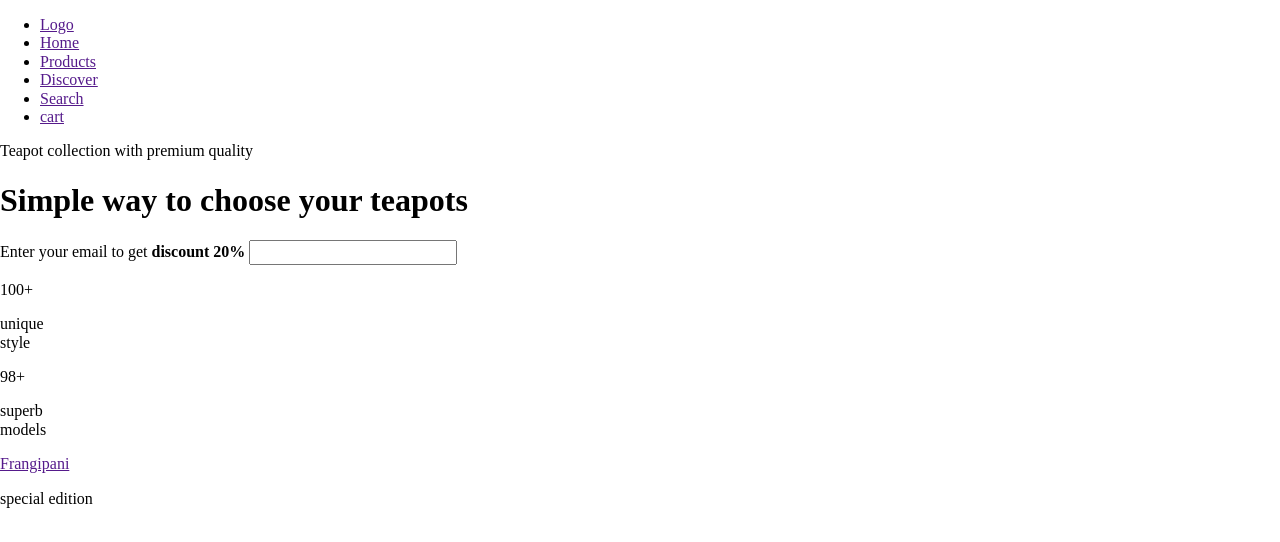
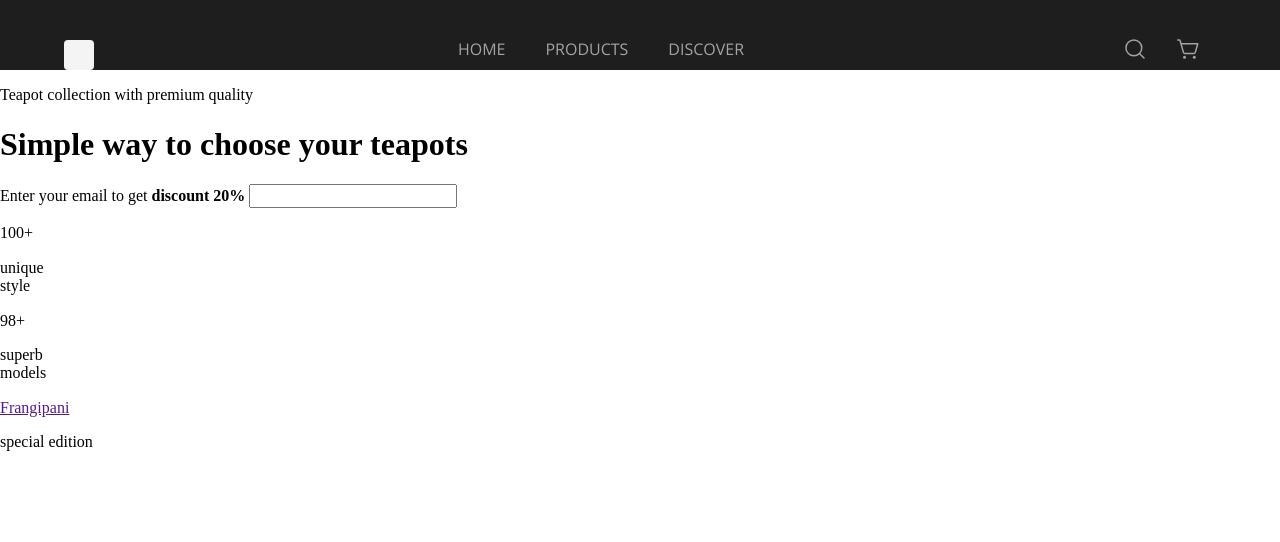
Before and after one commit to MainlyColors/portfolio-project, a plain HTML site: page index.html in a window 1280 px wide. Drawn offline with nearby package versions, Linux system fonts and the light colour scheme.

Commit message:
add header html/css

```diff
--- a/index.html
+++ b/index.html
@@ -5,6 +5,13 @@
     <meta http-equiv="X-UA-Compatible" content="IE=edge" />
     <meta name="viewport" content="width=device-width, initial-scale=1.0" />
     <title>site</title>
+    <!-- Lora, Open sans, Poppins -->
+    <link rel="preconnect" href="https://fonts.googleapis.com" />
+    <link rel="preconnect" href="https://fonts.gstatic.com" crossorigin />
+    <link
+      href="https://fonts.googleapis.com/css2?family=Lora:wght@400;500;600;700&family=Open+Sans:wght@300;400;500&family=Poppins:wght@300;400&display=swap"
+      rel="stylesheet"
+    />
 
     <link rel="stylesheet" href="./src/css/normalize.css" />
     <link rel="stylesheet" href="./src/css/style.css" />
@@ -16,13 +23,28 @@
     <header>
       <nav>
         <ul>
-          <li><a href="">Logo</a></li>
+          <li class="logo"><a href=""></a></li>
           <li><a href="">Home</a></li>
           <li><a href="">Products</a></li>
           <li><a href="">Discover</a></li>
-          <li><a href="">Search</a></li>
+          <li class="nav-icon search">
+            <a href="">
+              <img
+                src="./assets/svg/magnifying-glass.svg"
+                alt="search"
+                srcset=""
+              />
+            </a>
+          </li>
           <!-- on click form search-->
-          <li><a href="">cart</a></li>
+          <li class="nav-icon cart">
+            <a href="">
+              <img
+                src="./assets/svg/shopping-cart-simple.svg"
+                alt="shopping cart"
+              />
+            </a>
+          </li>
         </ul>
       </nav>
     </header>
--- a/src/css/style.css
+++ b/src/css/style.css
@@ -3,20 +3,94 @@
 /*******************************************/
 
 /* Box Model Hack */
-*{
+* {
   box-sizing: border-box;
 }
 
 /******************************************
 /* LAYOUT
 /*******************************************/
-img{
-  display: block;
-  margin: 0 auto;
-  width: 25%;
+
+*:root {
+  --bg-primary: #1e1e1e;
+  --bg-secondary: #f4f4f4;
+
+  --bg-primary-accent-light: hsl(0, 0%, 60%);
+  --bg-primary-accent-mid: hsl(0, 0%, 38%);
+  --bg-primary-accent-dark: hsl(0, 0%, 21%);
+
+  --bg-highlight: #f2ba39;
+
+  --text-primary: #f3f3f3;
+  --text-secondary: #838383;
+  --text-nav: #a3a3a3;
+  --text-secondary-highlight: #9e9e9e;
+
+  --ff-header: 'Lora', serif;
+  --ff-nav: 'Open Sans', sans-serif;
+  --ff-primary: 'Poppins', sans-serif;
 }
 
+/******************************************
+/* header
+/*******************************************/
 
-/******************************************
-/* ADDITIONAL STYLES
-/*******************************************/
+header {
+  padding: 0 5%;
+  background-color: var(--bg-primary);
+  font-family: var(--ff-nav);
+  font-weight: 400;
+}
+
+header nav {
+  width: 100%;
+}
+
+nav ul {
+  width: 100%;
+  margin: 0;
+  padding: 0;
+  padding-top: 30px;
+  display: flex;
+  justify-content: center;
+}
+
+nav li {
+  list-style-type: none;
+}
+
+nav a {
+  display: block;
+  padding: 10px 20px;
+  text-decoration: none;
+  color: var(--text-nav);
+  font-size: 1rem;
+  text-transform: uppercase;
+}
+
+.logo a {
+  display: block;
+  margin-top: 10px;
+  padding: 0;
+  width: 30px;
+  height: 30px;
+  background-color: var(--bg-secondary);
+  border-radius: 4px;
+}
+
+.logo + li {
+  margin-left: auto;
+}
+
+.nav-icon:not(.nav-icon + .nav-icon) {
+  margin-left: auto;
+}
+
+.nav-icon a {
+  padding: 7px 15px;
+}
+
+.nav-icon img {
+  display: block;
+  width: 24px;
+}
```
Also changed, not shown: assets/svg/magnifying-glass.svg (added), assets/svg/shopping-cart-simple.svg (added).
